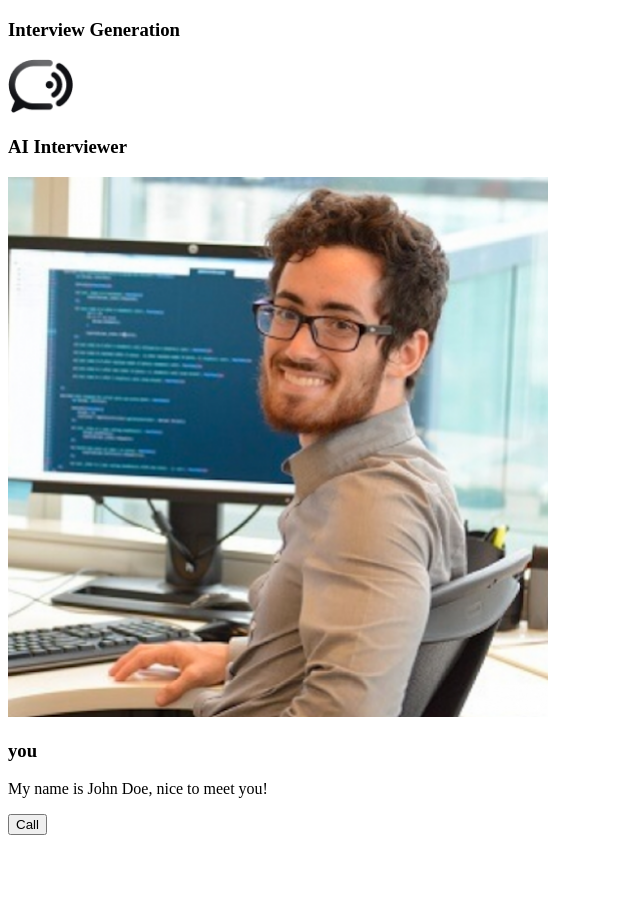
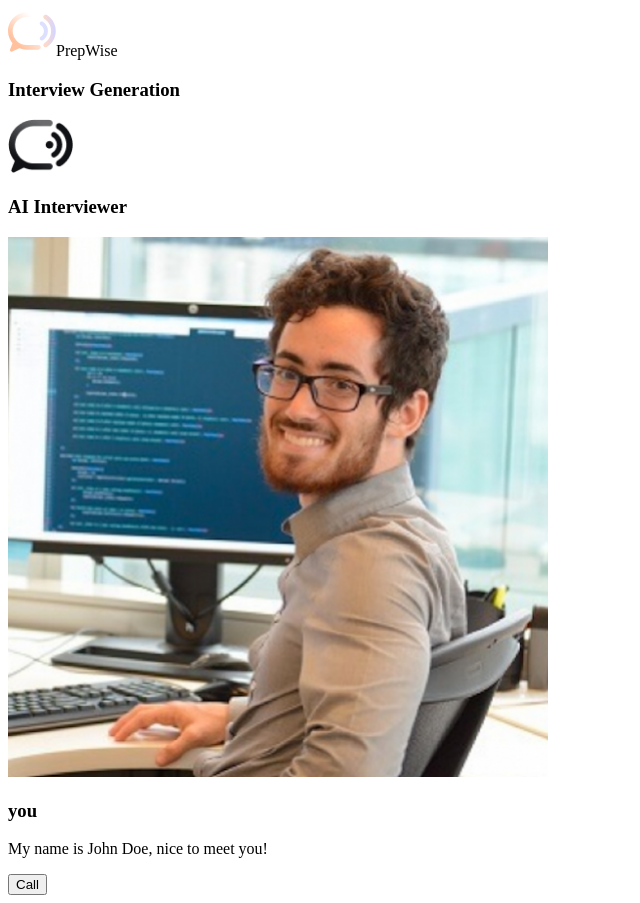
Before and after one commit to akshara12code/PrepWise, a Next.js app: page /interview in a window 1280 px wide. Shown: the whole page, without its empty margins (0-640 px from the left). Before the commit the page ends 843 px from the top, so only its background shows below. Built offline with nearby package versions, Linux system fonts and the light colour scheme.

Commit message:
Update Agent component props and interview page

```diff
--- a/src/app/dashboard/page.tsx
+++ b/src/app/dashboard/page.tsx
@@ -8,6 +8,10 @@ import InterviewCard from '@/components/InterviewCard';
 const Page = () => {
   return (
     <>
+     <div className="flex items-center mt-8 mb-4 ml-8">
+        <Image src="/logo.svg" alt="PrepWise Logo" width={48} height={48} />
+        <span className="ml-3 text-2xl font-bold text-primary-100">PrepWise</span>
+      </div>
       <section className="card-cta my-10 mx-20">
         <div className="flex flex-col gap-6 max-w-lg">
           <h2>Get Interview-Ready with AI-Powered Practice & Feedback</h2>
--- a/src/app/interview/page.tsx
+++ b/src/app/interview/page.tsx
@@ -1,9 +1,14 @@
 import React from 'react'
 import Agent from "@/components/Agent";
+import Image from 'next/image';
 
 const Page = () => {
     return (
         <>
+        <div className="flex items-center mt-8 mb-4 ml-8">
+    <Image src="/logo.svg" alt="PrepWise Logo" width={48} height={48} />
+    <span className="ml-3 text-2xl font-bold text-primary-100">PrepWise</span>
+  </div>
             <h3 className="text-center mt-8">Interview Generation</h3>
             <Agent userName="you" userId="user1" type="generate"/>
         </>
--- a/src/app/page.tsx
+++ b/src/app/page.tsx
@@ -2,5 +2,5 @@
 import { redirect } from 'next/navigation';
 
 export default function Home() {
-  redirect('/');
+  redirect('/sign-in')
 }
```
